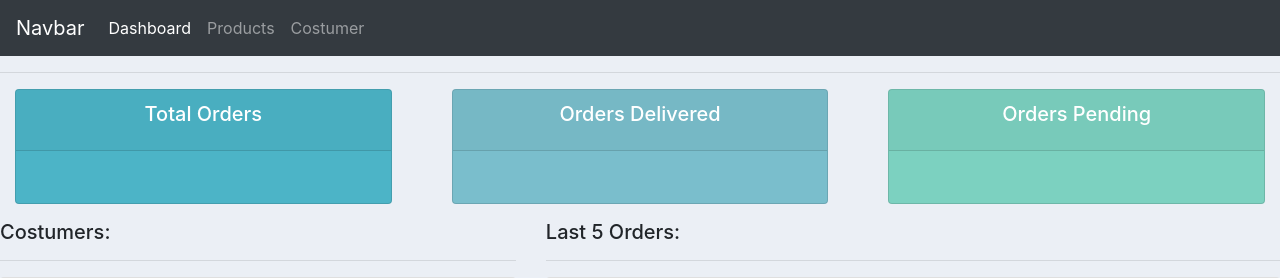
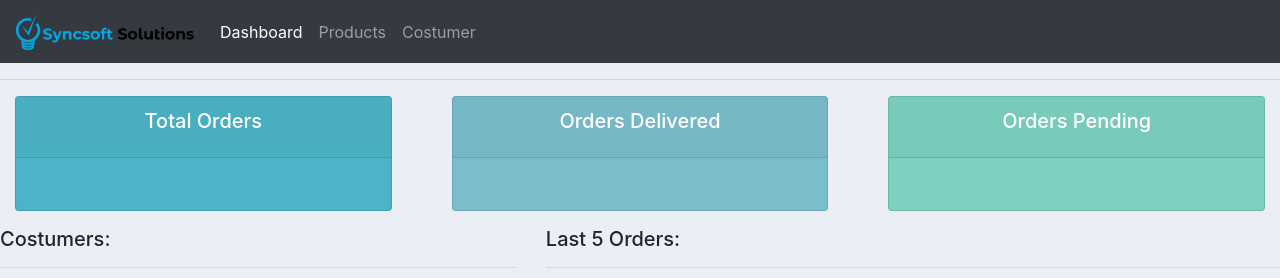
Before and after one commit to rjRenolo/dennisivy-django, a Django app: page / in a window 1280 px wide. Shown: the top 278 px of the page. Run offline with Django 3.2, Linux system fonts and the light colour scheme; some libraries are stand-ins or nearby versions.

Commit message:
static files/dirs

```diff
--- a/crm/accounts/templates/accounts/main.html
+++ b/crm/accounts/templates/accounts/main.html
@@ -1,3 +1,4 @@
+{% load static %}
 <!DOCTYPE html>
 <html lang="en">
   <head>
@@ -10,26 +11,7 @@
       integrity="sha384-9aIt2nRpC12Uk9gS9baDl411NQApFmC26EwAOH8WgZl5MYYxFfc+NcPb1dKGj7Sk"
       crossorigin="anonymous"
     />
-    <style>
-      #logo {
-      }
-
-      body {
-        background-color: #ebeff5;
-      }
-
-      #total-orders {
-        background-color: #4cb4c7;
-      }
-
-      #orders-delivered {
-        background-color: #7abecc;
-      }
-
-      #orders-pending {
-        background-color: #7cd1c0;
-      }
-    </style>
+    <link rel="stylesheet" href="{% static 'css/main.css' %}" />
     <title>Django</title>
   </head>
   <body>
--- a/crm/accounts/templates/accounts/navbar.html
+++ b/crm/accounts/templates/accounts/navbar.html
@@ -1,5 +1,8 @@
+{%load static%}
 <nav class="navbar navbar-expand-lg navbar-dark bg-dark">
-  <a class="navbar-brand" href="#">Navbar</a>
+  <a class="navbar-brand" href="#"
+    ><img src="{%static 'img/logo.png'%}" style="max-width:180px;" alt=""
+  /></a>
   <button
     class="navbar-toggler"
     type="button"
--- a/crm/crm/settings.py
+++ b/crm/crm/settings.py
@@ -120,3 +120,7 @@ USE_TZ = True
 # https://docs.djangoproject.com/en/3.0/howto/static-files/
 
 STATIC_URL = '/static/'
+
+STATICFILES_DIRS = [
+    os.path.join(BASE_DIR, './static')
+]
--- /dev/null
+++ b/crm/static/css/main.css
@@ -0,0 +1,18 @@
+#logo {
+}
+
+body {
+  background-color: #ebeff5;
+}
+
+#total-orders {
+  background-color: #4cb4c7;
+}
+
+#orders-delivered {
+  background-color: #7abecc;
+}
+
+#orders-pending {
+  background-color: #7cd1c0;
+}
```
Also changed, not shown: crm/static/img/logo.png (added).
